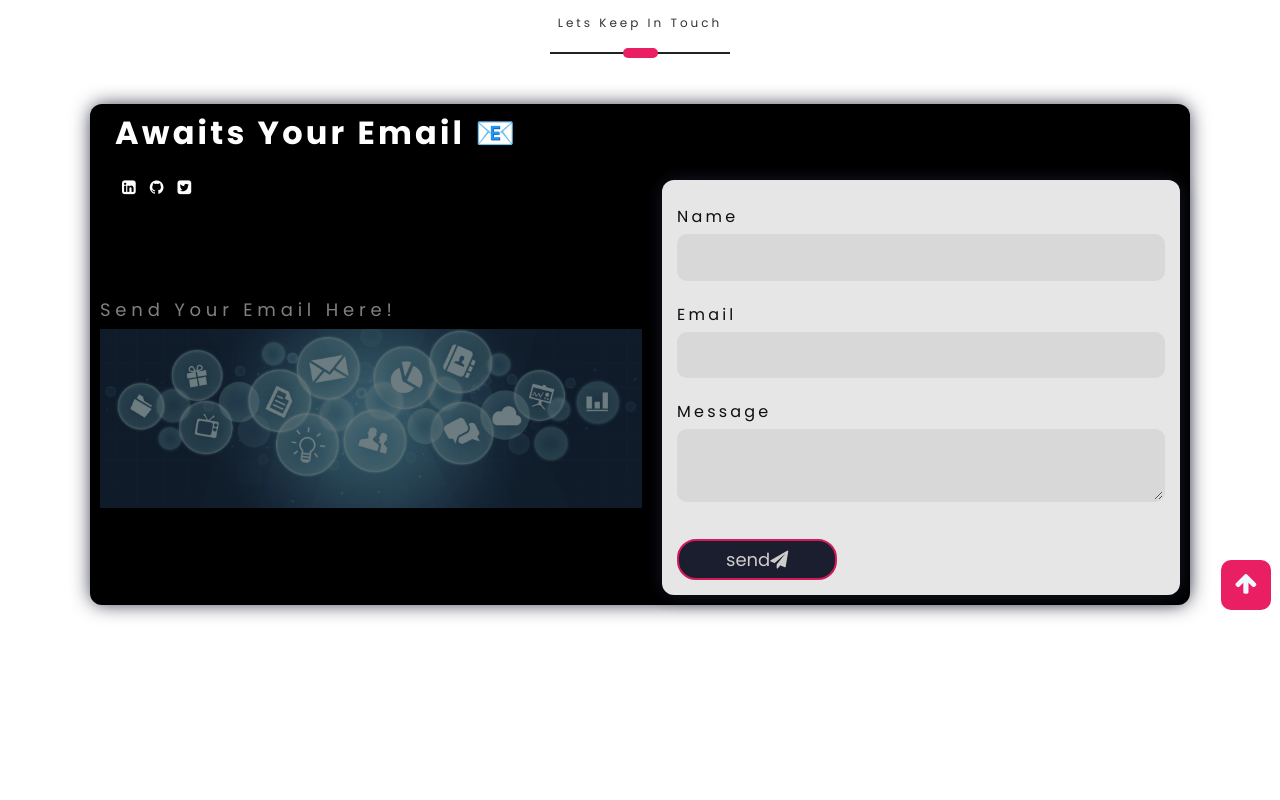
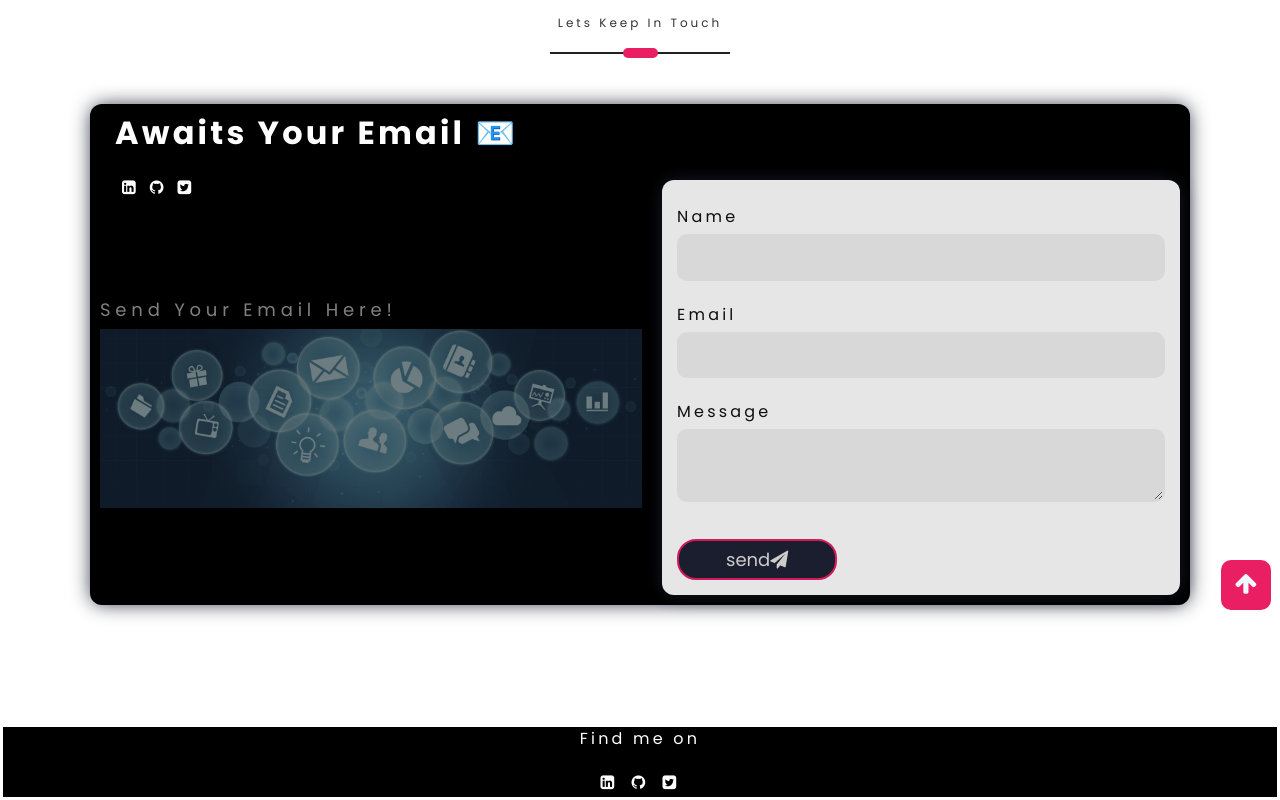
Before and after one commit to ambabasly/Personal_Website, a React (Create React App) app in the folder client/: page / in a window 1280 px wide. Shown: the part 2160-2960 px from the top of the page. Before the commit the page ends 2918 px from the top, so only its background shows below. Built offline with nearby package versions, Linux system fonts and the light colour scheme; a web font is replaced by a local one.

Commit message:
updating footer

```diff
--- a/client/src/PortfolioContainer/ContactMe/ContactMe.css
+++ b/client/src/PortfolioContainer/ContactMe/ContactMe.css
@@ -160,3 +160,23 @@ button .load img {
     font-size: 16px;
   }
 }
+
+footer {
+  background-color: black;
+  height: auto !important;
+  text-align: center;
+  border-style: solid;
+  position: absolute;
+  right: 0;bottom:0;left:0;
+  letter-spacing: 0.2rem;
+  height: 100%;
+  overflow:hidden;
+  clear: both;
+  color: white;
+  margin: 0 auto -42px; /* the bottom margin is the negative value of the footer’s height */
+}
+
+.col2 i {
+  padding: 7px;
+  color: #fff;
+}
--- a/client/src/PortfolioContainer/ContactMe/ContactMe.js
+++ b/client/src/PortfolioContainer/ContactMe/ContactMe.js
@@ -115,6 +115,21 @@ export default function ContactMe(props) {
         </div>
       </div>
       <Footer />
+      <footer className="footer"><p>Find me on</p>
+        <div className="col2">
+          <div className="social-media">
+            <a href="https://www.linkedin.com/in/sylvester-arikhan-367381157/">
+              <i className="fa fa-linkedin-square"></i>
+            </a>
+            <a href="https://github.com/ambabasly">
+              <i className="fa fa-github"></i>
+            </a>
+            <a href="https://twitter.com/ambabasly">
+              <i className="fa fa-twitter-square"></i>
+            </a>
+          </div>
+        </div>
+      </footer>
     </div>
   );
 }
```
Also changed, not shown: client/src/PortfolioContainer/Resume/Resume.css (line endings or trailing spaces).
